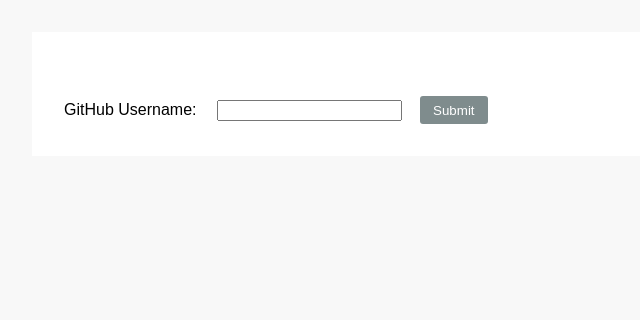
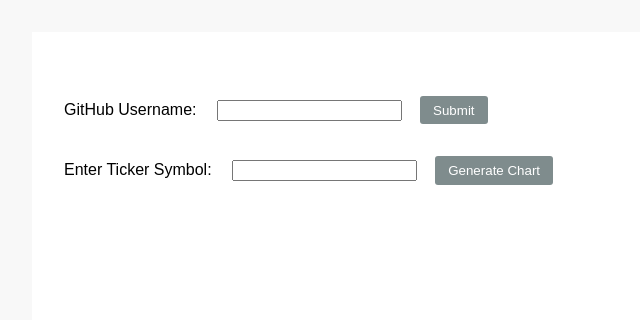
Before and after one commit to vadimduna/hello-world-website, a Flask app: page /github_form in a window 1280 px wide. Shown: the top 320 px of the page, without its empty margins (0-640 px from the left). Run offline with Flask 3, Linux system fonts and the light colour scheme.

Commit message:
intermidiate update of displaying historic stock prices

```diff
--- a/api/app.py
+++ b/api/app.py
@@ -2,7 +2,7 @@
 from typing import List
 
 import requests
-from flask import Flask, render_template, request
+from flask import Flask, render_template, request, jsonify
 from pydantic import BaseModel
 
 app = Flask(__name__)
@@ -42,10 +42,63 @@
         return render_template("errors.html", dollars=dollar_amount)
 
 
-@app.route("/github_form")
+# Function to fetch and transform stock data based on the company ticker symbol
+def fetch_and_transform_stock_data(ticker_symbol):
+    # Construct the URL with the provided ticker symbol
+    url = f"https://api.polygon.io/v2/aggs/ticker/{ticker_symbol}/range/1/day/2023-09-06/2023-11-06?apiKey=ReEp6_WMyeJ9SnT4K9LJAPEtyN91Cs8y"
+    api_response = requests.get(url).json()
+    chart_data = transform_stock_data(api_response)
+    return chart_data
+
+# Route to provide chart_data as JSON for a specific company
+@app.route("/github_form_data/<ticker_symbol>", methods=['GET'])
+def get_chart_data(ticker_symbol):
+    chart_data = fetch_and_transform_stock_data(ticker_symbol)
+    return jsonify(chart_data)
+
+# Route to render the HTML page with a form for inputting the company ticker symbol
+@app.route("/github_form", methods=['GET'])
 def github_form():
     return render_template("github_form.html")
 
+# Route to process the form input and display the stock chart
+@app.route("/generate_chart", methods=['POST'])
+def generate_chart():
+    # Get the user-inputted company ticker symbol from the form
+    ticker_symbol = request.form.get("ticker_symbol")
+
+    # Fetch and transform stock data for the specified company
+    chart_data = fetch_and_transform_stock_data(ticker_symbol)
+
+    # Render the HTML template with the chart data
+    return render_template("github_form.html", chart_data=chart_data, ticker_symbol=ticker_symbol)
+
+
+def transform_stock_data(api_response):
+    # Check if the API response contains the 'results' key
+    if 'results' not in api_response:
+        return None
+
+    data = api_response['results']
+
+    labels = []
+    prices = []
+
+    for entry in data:
+        if 't' in entry and 'c' in entry:
+            # Convert timestamp to a date format (you may need to adjust this depending on the timestamp format)
+            date = entry['t'] / 1000  # Assuming the timestamp is in milliseconds, convert to seconds
+            # Append the date and closing price to the respective lists
+            labels.append(date)
+            prices.append(entry['c'])
+
+    # Create a dictionary with the transformed data
+    transformed_data = {
+        "dates": labels,
+        "prices": prices
+    }
+
+    return transformed_data
 
 @app.route("/process_github_username", methods=["POST"])
 def process_github_username():
@@ -54,7 +107,6 @@
     return render_template(
         "github_repo_info.html", name=username, repo_objects=repo_objects
     )
-
 
 class Repository(BaseModel):
     repository_name: str
@@ -89,17 +141,23 @@
     return repo_objects
 
 
+def get_commit_count(commits_url: str) -> int:
+    response = requests.get(f"{commits_url}?per_page=100")
+    if response.status_code == 200:
+        commits = response.json()
+        return min(len(commits), 100)
+    else:
+        return 0
+
 def process_commits(repo):
     commits_url = repo["commits_url"].split("{")[0]
-    response_commits = requests.get(commits_url)
     last_commit_message = "No commits found"  # Default message
-    commits_num = 0  # Default number of commits
+    commits_num = get_commit_count(commits_url)  # Get the number of commits
 
-    if response_commits.status_code == 200:
-        commits = response_commits.json()
-        if commits:  # Check if the commits list is not empty
-            commits_num = len(commits)
-            last_commit_message = commits[0]["commit"]["message"]
+    if commits_num > 0:
+        response_commits = requests.get(commits_url)
+        if response_commits.status_code == 200:
+            last_commit_message = response_commits.json()[0]["commit"]["message"]
 
     return last_commit_message, commits_num
 
--- a/api/templates/github_form.html
+++ b/api/templates/github_form.html
@@ -1,21 +1,96 @@
 <!DOCTYPE html>
 <html lang="en">
-
 <head>
     <meta charset="UTF-8">
     <title>GitHub Username Form</title>
     <link rel="stylesheet" href="{{ url_for('static', filename='styles.css') }}">
+    <meta name="viewport" content="width=device-width, initial-scale=1.0">
+    <script src="https://cdn.jsdelivr.net/npm/chart.js"></script>
 </head>
-
-
 <body>
     <section>
-    <form action="/process_github_username" method="post">
-        <label for="usernamefield">GitHub Username:</label>
-        <input type="text" id="usernamefield" name="username" required>
-        <input type="submit" value="Submit">
-    </form>
+        <form action="/process_github_username" method="post">
+            <label for="usernamefield">GitHub Username:</label>
+            <input type="text" id="usernamefield" name="username" required>
+            <input type="submit" value="Submit">
+        </form>
+        <form id="tickerForm">
+            <label for="tickerInput">Enter Ticker Symbol:</label>
+            <input type="text" id="tickerInput" name="ticker" required>
+            <input type="submit" value="Generate Chart">
+        </form>
+        <canvas id="stockChart" width="200" height="100"></canvas>
     </section>
+
+    <!-- Stock Chart Canvas -->
+    <canvas id="stockChart" width="400" height="200"></canvas>
+
+    <script>
+        // Function to create a stock market chart from data
+        function createStockChart(chartData) {
+            const labels = chartData.dates; // An array of date labels
+            const prices = chartData.prices; // An array of stock prices
+
+            // Create a chart on the canvas element
+            const ctx = document.getElementById('stockChart').getContext('2d');
+            const stockChart = new Chart(ctx, {
+                type: 'line',
+                data: {
+                    labels: labels,
+                    datasets: [
+                        {
+                            label: 'Stock Prices',
+                            data: prices,
+                            borderColor: 'rgba(75, 192, 192, 1)',
+                            borderWidth: 1,
+                        },
+                    ],
+                },
+                options: {
+                    scales: {
+                        x: [
+                            {
+                                display: true,
+                                scaleLabel: {
+                                    display: true,
+                                    labelString: 'Date',
+                                },
+                            },
+                        ],
+                        y: [
+                            {
+                                display: true,
+                                scaleLabel: {
+                                    display: true,
+                                    labelString: 'Price',
+                                },
+                            },
+                        ],
+                    },
+                },
+            });
+        }
+
+        // Function to fetch chart data from Flask route
+        function fetchChartData(tickerSymbol) {
+            fetch(`/github_form_data/${tickerSymbol}`)
+                .then((response) => response.json())
+                .then((chartData) => {
+                    // Call the function to create the stock chart with the provided data
+                    createStockChart(chartData);
+                })
+                .catch((error) => {
+                    console.error('Error fetching chart data:', error);
+                });
+        }
+
+        // Form submission handler
+        document.getElementById('tickerForm').addEventListener('submit', function (e) {
+            e.preventDefault();
+            const tickerSymbol = document.getElementById('tickerInput').value;
+            fetchChartData(tickerSymbol);
+        });
+    </script>
+
 </body>
-
 </html>
--- a/api/templates/github_repo_info.html
+++ b/api/templates/github_repo_info.html
@@ -20,7 +20,7 @@
                     <th>Repository Name</th>
                     <th>Date and Time Created</th>
                     <th>Date and Time of Last Commit</th>
-                    <th>Number of Commits</th>
+                    <th>Number of Commits (Max 100)</th>
                     <th>Last Commit Message</th>
                 </tr>
             </thead>
```
Also changed, not shown: api/requirments.txt (deleted).
